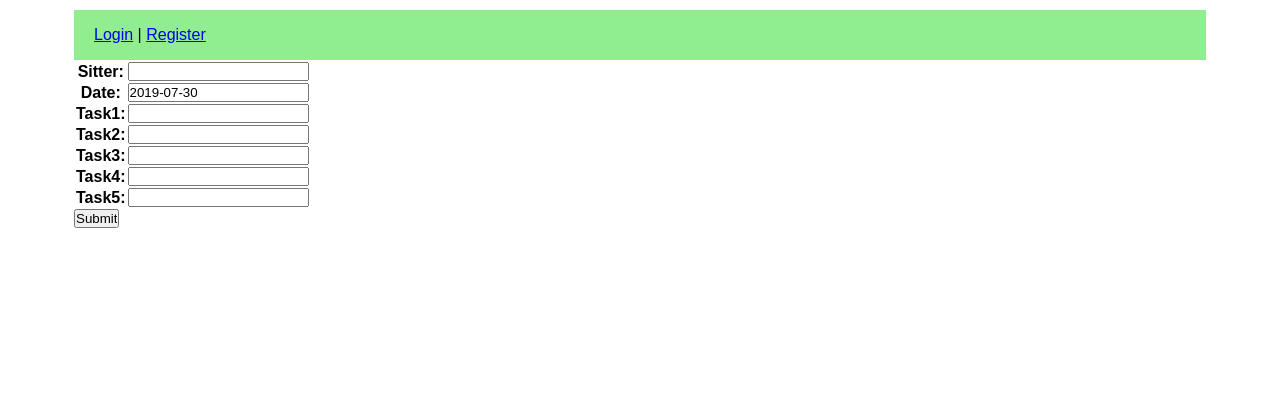
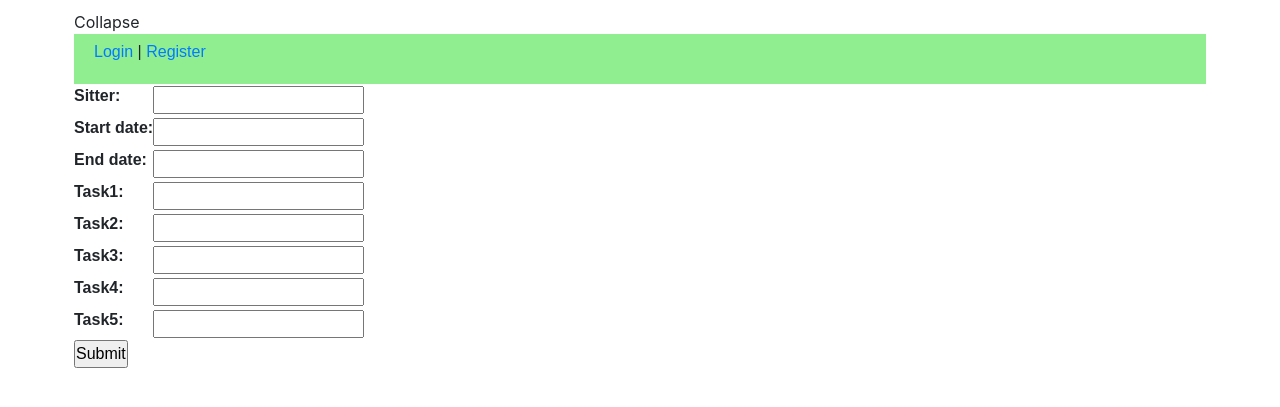
Before and after one commit to pet-pal-project/petpal, a Django app: page /addchecklist/1 in a window 1280 px wide. Shown: the top 407 px of the page. Run offline with Django 3.2, Linux system fonts and the light colour scheme; tables that the repository leaves empty hold one stand-in row (values such as "Sample post"); some libraries are stand-ins or nearby versions.

Commit message:
update calendar dropdown

```diff
--- a/core/forms.py
+++ b/core/forms.py
@@ -4,6 +4,7 @@ from django.contrib.auth.models import User
 from core.models import Pet, Profile
 from django.forms import ModelForm
 import datetime
+from functools import partial
 
 class SignUpForm(UserCreationForm):
     first_name = forms.CharField(max_length=30, required=False, help_text='Optional.')
@@ -32,10 +33,12 @@ class ProfileForm(ModelForm):
 
 
 class ChecklistForm(forms.Form):
-   sitter = forms.CharField(max_length=50)
-   date = forms.DateField(initial=datetime.date.today)
-   task1 = forms.CharField(max_length=300)
-   task2 = forms.CharField(max_length=300)
-   task3 = forms.CharField(max_length=300)
-   task4 = forms.CharField(max_length=300)
-   task5 = forms.CharField(max_length=300)
+    DateInput = partial(forms.DateInput, {'class': 'datepicker'})
+    sitter = forms.CharField(max_length=50)
+    start_date = forms.DateField(widget=DateInput())
+    end_date = forms.DateField(widget=DateInput())
+    task1 = forms.CharField(max_length=300)
+    task2 = forms.CharField(max_length=300)
+    task3 = forms.CharField(max_length=300)
+    task4 = forms.CharField(max_length=300)
+    task5 = forms.CharField(max_length=300)
--- a/templates/add_checklist.html
+++ b/templates/add_checklist.html
@@ -1,6 +1,7 @@
 {% extends 'base.html' %}
 
 {% block content %}
+
   <form action="" method="post">
     {% csrf_token %}
     <table>
--- a/templates/base.html
+++ b/templates/base.html
@@ -6,7 +6,26 @@
   <meta http-equiv="X-UA-Compatible" content="ie=edge">
   {% load static %}
   <script src="https://cdnjs.cloudflare.com/ajax/libs/jquery/3.4.1/jquery.js"></script>
+  <link rel="stylesheet" href="https://stackpath.bootstrapcdn.com/bootstrap/4.1.3/css/bootstrap.min.css" integrity="sha384-MCw98/SFnGE8fJT3GXwEOngsV7Zt27NXFoaoApmYm81iuXoPkFOJwJ8ERdknLPMO" crossorigin="anonymous">
+  <script src="https://stackpath.bootstrapcdn.com/bootstrap/4.1.3/js/bootstrap.min.js" integrity="sha384-ChfqqxuZUCnJSK3+MXmPNIyE6ZbWh2IMqE241rYiqJxyMiZ6OW/JmZQ5stwEULTy" crossorigin="anonymous"></script>
+  <link rel="stylesheet" href="http://code.jquery.com/ui/1.11.0/themes/smoothness/jquery-ui.css">
+  <script src="http://code.jquery.com/jquery-1.9.1.js"></script>
+  <script src="http://code.jquery.com/ui/1.11.0/jquery-ui.js"></script>
+  <script>
+    $(document).ready(function() {
+    $('.datepicker').datepicker({
+            format:'YYYY-MM-DD HH:mm:ss'
+        });
+
+    });
+  </script>
   <link rel="stylesheet" href="{% static 'styles.css' %}">
+Collapse
+
+
+
+
+
     <title>Pet Pal</title>
 </head>
 <body>
```
Lines whose indentation alone changed are shown as unchanged.
